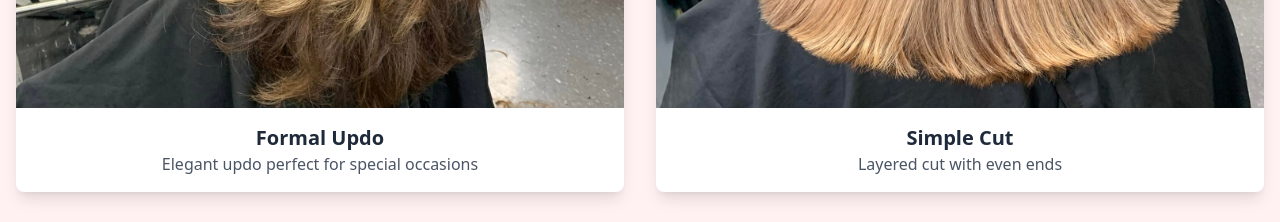
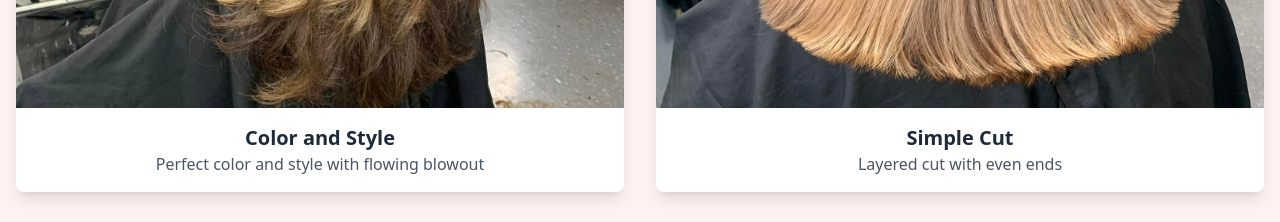
Before and after one commit to TeejMcSteez/salonsWebsite, a SvelteKit app: page /works in a window 1280 px wide. Shown: the part 1280-1502 px from the top of the page. Built offline with nearby package versions, Linux system fonts and the light colour scheme.

Commit message:
Changed typo made byme

```diff
--- a/src/routes/works/+page.svelte
+++ b/src/routes/works/+page.svelte
@@ -11,7 +11,7 @@
     let works = [
         { img: work1, category: "coloring", title: "Flowing Curls", description: "Flowing curls with light blonde hair" },
         { img: work2, category: "coloring", title: "Light Blonde", description: "Natural-looking sun-kissed highlights" },
-        { img: work4, category: "styling", title: "Formal Updo", description: "Elegant updo perfect for special occasions" },
+        { img: work4, category: "styling", title: "Color and Style", description: "Perfect color and style with flowing blowout" },
         { img: work6, category: "haircuts", title: "Simple Cut", description: "Layered cut with even ends" },
         { img: work7, category: "coloring", title: "Vibrant Red", description: "Bold and vibrant red color transformation" },
         { img: work8, category: "styling", title: "Simple Cut with Highlights", description: "Elegant cut with highlights" }
```
